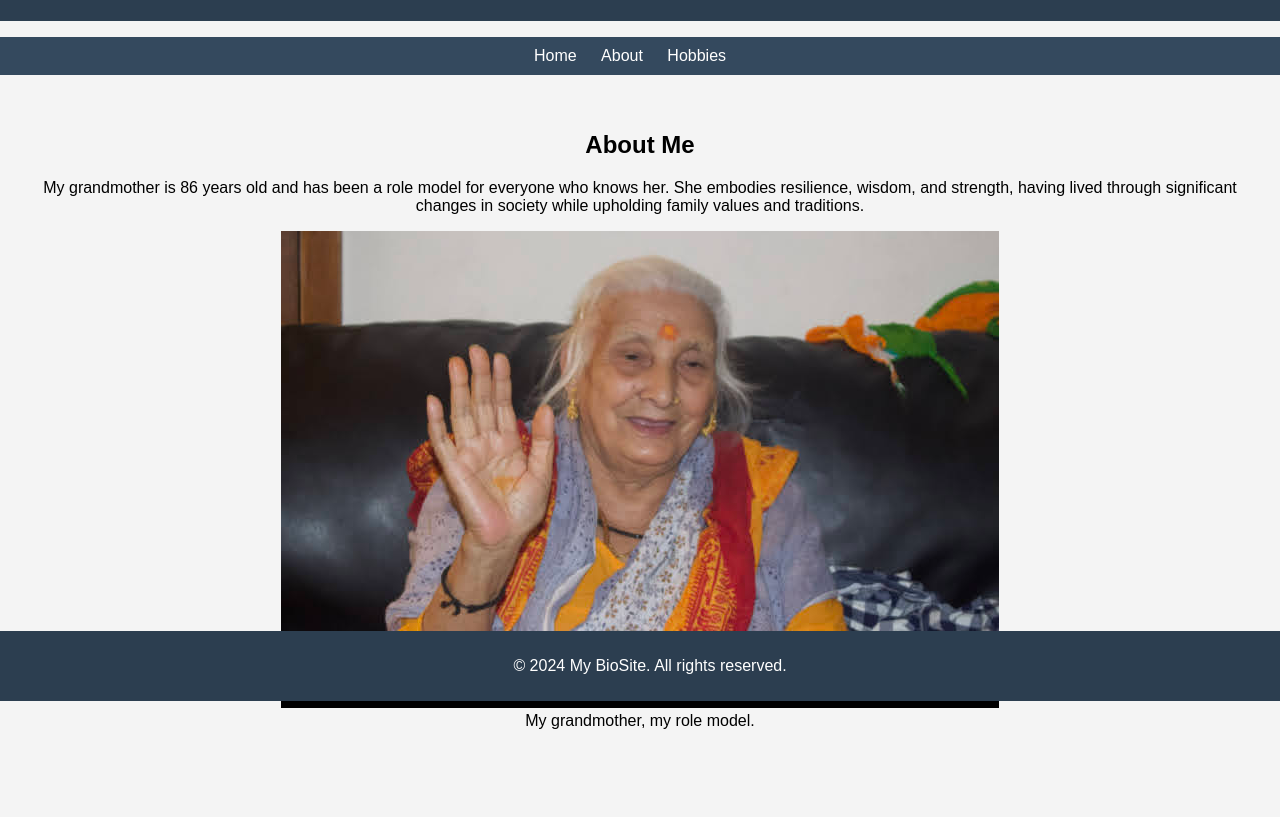
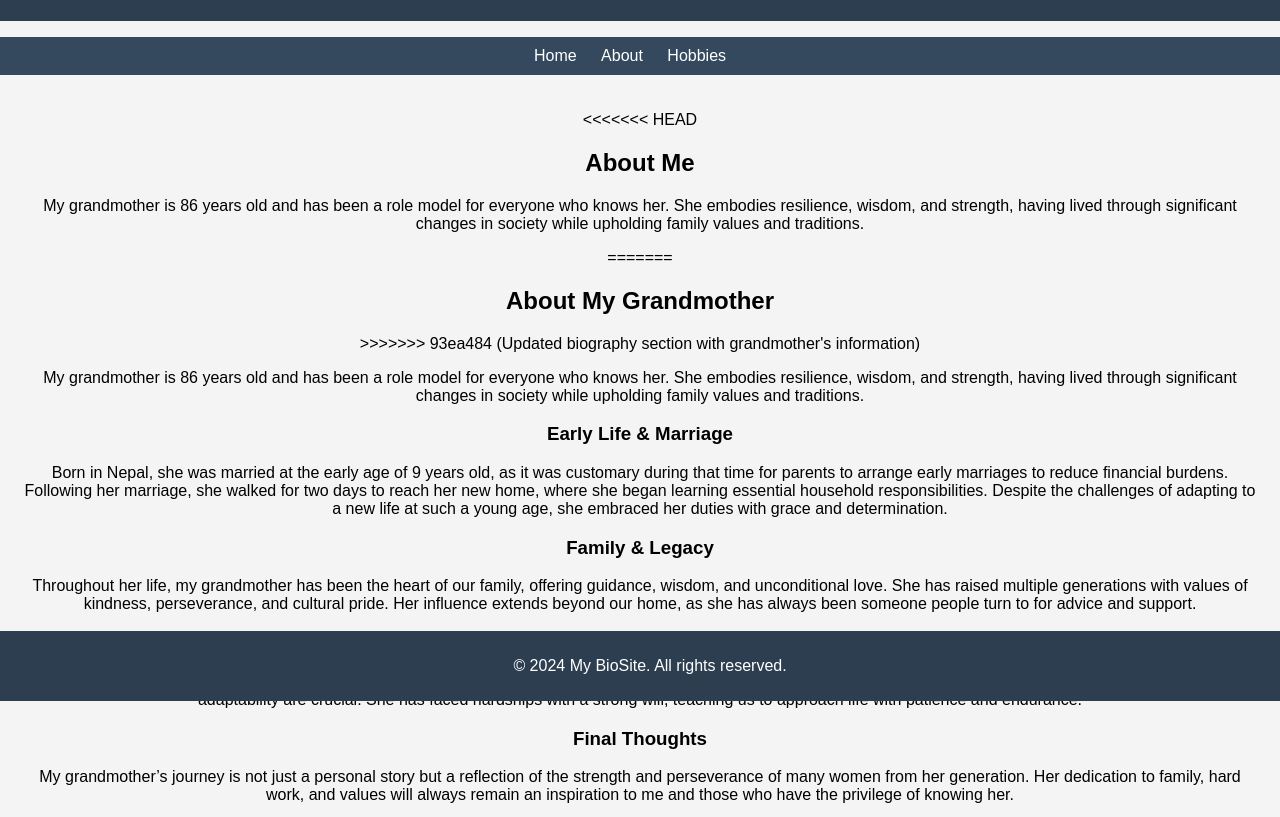
Before and after one commit to amitrizal/bioSite, a plain HTML site: page index.html in a window 1280 px wide. Shown: the part 99-916 px from the top of the page. Before the commit the page ends 865 px from the top, so only its background shows below. Drawn offline with Linux system fonts and the light colour scheme.

Commit message:
Update index.html

```diff
--- a/index.html
+++ b/index.html
@@ -21,10 +21,28 @@
     </nav>
 
     <main>
+<<<<<<< HEAD
         <h2>About Me</h2>
         <p>My grandmother is 86 years old and has been a role model for everyone who knows her. She embodies resilience, wisdom, and strength, having lived through significant changes in society while upholding family values and traditions.</p>
+=======
+        <h2>About My Grandmother</h2>
+>>>>>>> 93ea484 (Updated biography section with grandmother's information)
 
-        <!-- Adding the Grandmother Image with Corrected Path -->
+        <p>My grandmother is 86 years old and has been a role model for everyone who knows her. She embodies resilience, wisdom, and strength, having lived through significant changes in society while upholding family values and traditions.</p>
+
+        <h3>Early Life & Marriage</h3>
+        <p>Born in Nepal, she was married at the early age of 9 years old, as it was customary during that time for parents to arrange early marriages to reduce financial burdens. Following her marriage, she walked for two days to reach her new home, where she began learning essential household responsibilities. Despite the challenges of adapting to a new life at such a young age, she embraced her duties with grace and determination.</p>
+
+        <h3>Family & Legacy</h3>
+        <p>Throughout her life, my grandmother has been the heart of our family, offering guidance, wisdom, and unconditional love. She has raised multiple generations with values of kindness, perseverance, and cultural pride. Her influence extends beyond our home, as she has always been someone people turn to for advice and support.</p>
+
+        <h3>Strength & Resilience</h3>
+        <p>Even at 86, she continues to inspire us with her unwavering spirit and wisdom. Her life story is a testament to the strength of women in Nepalese culture, where resilience and adaptability are crucial. She has faced hardships with a strong will, teaching us to approach life with patience and endurance.</p>
+
+        <h3>Final Thoughts</h3>
+        <p>My grandmother’s journey is not just a personal story but a reflection of the strength and perseverance of many women from her generation. Her dedication to family, hard work, and values will always remain an inspiration to me and those who have the privilege of knowing her.</p>
+
+        <!-- Adding the Grandmother Image -->
         <figure>
             <img src="images/grandmother.jpg" alt="My Grandmother">
             <figcaption>My grandmother, my role model.</figcaption>
```
